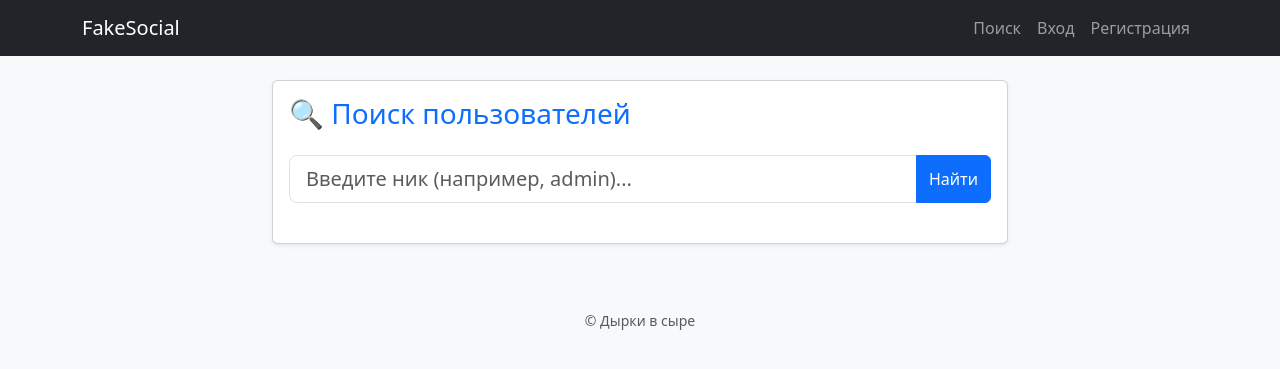
After one commit to qvpvvq/diryavoe, a Flask app: page /search in a window 1280 px wide. The commit adds this page. Shown: the top 369 px of the page. Run offline with Flask 3, Linux system fonts and the light colour scheme.

Commit message:
сделал шаблон HTML + страницу поиска

```diff
--- a/routes.py
+++ b/routes.py
@@ -53,3 +53,19 @@ def register():
                 error = f"Ошибка при регистрации: {e}"
 
     return render_template("register.html", error=error)
+
+@simple_page.route("/search", methods=['GET', 'POST'])
+def search():
+    query = request.args.get('q') or request.form.get('q', '')
+    users = []
+
+    if query:
+        db = get_db()
+        sql = f"SELECT username FROM users WHERE username LIKE '%{query}%'"
+
+        try:
+            users = db.execute(sql).fetchall()
+        except Exception as e:
+            return f"<h1>SQL Error:</h1><pre>{e}</pre>" # подарок
+
+    return render_template("search.html", users=users, query=query)
--- /dev/null
+++ b/templates/layout.html
@@ -0,0 +1,31 @@
+<!DOCTYPE html>
+<html lang="ru">
+<head>
+    <meta charset="UTF-8">
+    <meta name="viewport" content="width=device-width, initial-scale=1.0">
+    <title>FSocial - Дырявая соцсеть</title>
+    <link href="https://cdn.jsdelivr.net/npm/bootstrap@5.3.0/dist/css/bootstrap.min.css" rel="stylesheet">
+</head>
+<body class="bg-light">
+
+    <nav class="navbar navbar-expand-lg navbar-dark bg-dark mb-4">
+        <div class="container">
+            <a class="navbar-brand" href="/">FakeSocial</a>
+            <div class="navbar-nav ms-auto">
+                <a class="nav-link" href="/search">Поиск</a>
+                <a class="nav-link" href="/login">Вход</a>
+                <a class="nav-link" href="/register">Регистрация</a>
+            </div>
+        </div>
+    </nav>
+
+    <div class="container">
+        {% block content %}{% endblock %}
+    </div>
+
+    <footer class="text-center mt-5 py-3 text-muted">
+        <small>&copy; Дырки в сыре</small>
+    </footer>
+
+</body>
+</html>
--- /dev/null
+++ b/templates/search.html
@@ -0,0 +1,49 @@
+{% extends "layout.html" %}
+
+{% block content %}
+<div class="row justify-content-center">
+    <div class="col-md-8">
+        <div class="card shadow-sm">
+            <div class="card-body">
+                <h3 class="card-title mb-4 text-primary">🔍 Поиск пользователей</h3>
+
+                <form action="/search" method="GET" class="input-group mb-4">
+                    <input type="text" name="q" class="form-control form-control-lg"
+                           placeholder="Введите ник (например, admin)..."
+                           value="{{ query if query else '' }}">
+                    <button class="btn btn-primary" type="submit">Найти</button>
+                </form>
+
+                {% if query %}
+                    <hr>
+                    <p class="text-muted">Результаты для: <code>{{ query }}</code></p>
+
+                    <div class="list-group">
+                        {% for user in users %}
+                            <div class="list-group-item list-group-item-action d-flex align-items-center">
+                                <div class="avatar-placeholder bg-secondary text-white rounded-circle me-3 d-flex align-items-center justify-content-center"
+                                     style="width: 40px; height: 40px;">
+                                    {{ user['username'][0] | upper }}
+                                </div>
+                                <strong>@{{ user['username'] }}</strong>
+                            </div>
+                        {% else %}
+                            <div class="alert alert-warning py-2">
+                                🕵️ Никого не нашли. Попробуй поискать кого-то другого.
+                            </div>
+                        {% endfor %}
+                    </div>
+                {% endif %}
+            </div>
+        </div>
+    </div>
+</div>
+
+<style>
+    /* Небольшой декор для аватарок */
+    .avatar-placeholder {
+        font-weight: bold;
+        font-size: 1.2rem;
+    }
+</style>
+{% endblock %}
```
Also changed, not shown: templates/index.html (+4 -10 lines), templates/login.html (+6 -10 lines), templates/register.html (+4 -9 lines).
